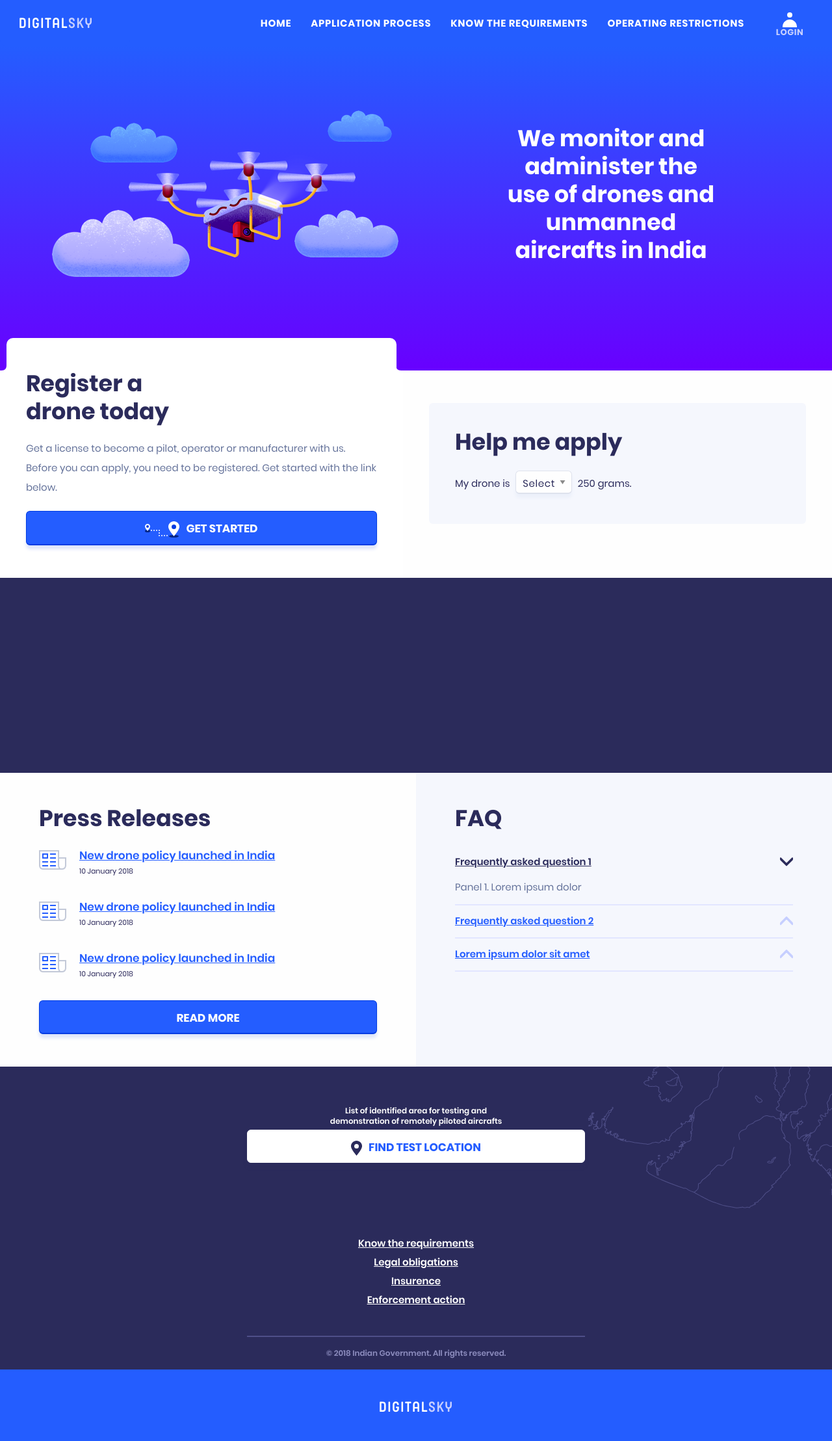
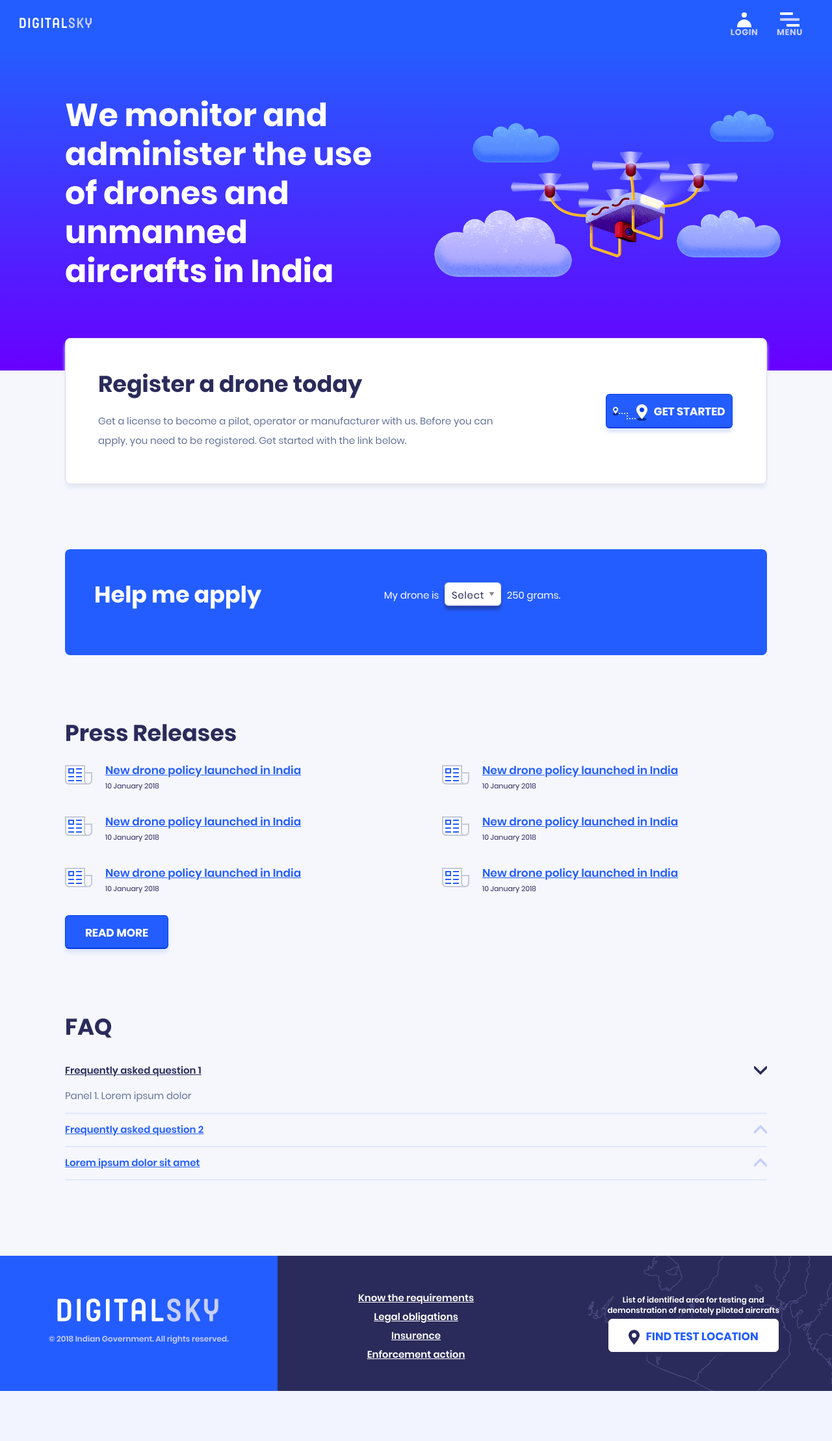
Before and after one commit to ars75/digitalsky-frontend, a PHP site: page / in a window 1280 px wide. Shown: the whole page at 65% size. After the commit the page ends 2140 px from the top, so only its background shows below. Run offline with PHP 8.4, Linux system fonts and the light colour scheme; data that the repository does not hold is empty.

Commit message:
New homepage

```diff
--- a/css/style.css
+++ b/css/style.css
@@ -507,7 +507,7 @@ header.site-header {
     justify-content: center;
     justify-content: start; }
   header.site-header .user-nav, header.site-header .site-nav {
-    float: left;
+    float: right;
     width: 70px;
     height: 100%;
     background: #245DFF;
@@ -817,8 +817,7 @@ footer.site-footer {
       font-size: 17px;
       line-height: 29px;
       margin: 0px;
-      color: #245DFF;
-      text-decoration: underline; }
+      color: #245DFF; }
     #press-releases .article .date {
       color: #2C295B;
       font-family: 'poppinsregular';
@@ -1753,6 +1752,10 @@ footer.site-footer {
     line-height: 40px; } }
 
 @media screen and (min-width: 64em) {
+  .button {
+    display: inline-block; }
+    .button:hover {
+      background: #003BE2; }
   .desktop-site-navigation {
     display: block;
     padding-right: 20px; }
@@ -1786,49 +1789,120 @@ footer.site-footer {
     line-height: 24px;
     padding: 15px 30px; }
   .grid-container {
-    max-width: 600px; }
+    max-width: 1160px; }
   header.site-header {
     background: #245DFF; }
   header.site-header .site-logo {
     width: 200px; }
   .desktop-site-navigation {
     float: right; }
-  header.site-header .user-nav {
+  header.site-header .site-nav {
     float: right;
     border-radius: 0px;
     margin-right: 30px; }
+  header.site-header .user-nav {
+    float: right;
+    border-radius: 0px; }
   #home-intro {
     height: 500px;
     min-height: 500px;
     padding-top: 100px; }
     #home-intro .grid-container {
-      max-width: 75rem; }
+      max-width: 1160px; }
   #home-intro .intro-text .wrap {
-    max-width: auto; }
+    max-width: 100%; }
   #home-intro .intro-text .wrap .type-title-small {
-    font-size: 35px;
-    line-height: 43px; }
+    font-size: 49px;
+    line-height: 60px;
+    text-align: left; }
   #register-drone {
-    float: left;
-    width: calc(50% - 20px); }
+    float: none;
+    width: 100%;
+    background: #F5F7FD; }
+    #register-drone .wrap {
+      padding: 50px 20px;
+      max-width: 1080px;
+      margin: 0 auto;
+      margin-bottom: -50px;
+      border: 1px solid #D9DEED;
+      box-shadow: 0px 6px 5px 0px #E6EAF4;
+      border-radius: 8px; }
+      #register-drone .wrap h2 br {
+        display: none; }
+      #register-drone .wrap p {
+        margin-bottom: 0px; }
+      #register-drone .wrap:after, #register-drone .wrap:before {
+        display: none; }
+    #register-drone .btn-wrap {
+      height: 100%;
+      display: flex;
+      align-items: center;
+      justify-content: center; }
   #help-me-apply {
-    float: left;
-    width: calc(50% + 20px);
-    padding-right: 40px;
-    padding-left: 40px;
-    background: transparent; }
-    #help-me-apply .cell {
-      background: #F5F7FD;
-      padding: 40px;
-      border-radius: 6px; }
+    float: none;
+    width: 100%;
+    margin: 0 auto;
+    background: #F5F7FD; }
+    #help-me-apply .grid-container {
+      max-width: 1080px;
+      border-radius: 8px;
+      background: #245DFF;
+      padding: 50px 20px; }
+    #help-me-apply h2, #help-me-apply p {
+      color: #ffffff; }
+    #help-me-apply select:focus, #help-me-apply select.selected, #help-me-apply select, #help-me-apply .button.button-light-clean {
+      box-shadow: 0px 6px 5px 0px #2442AF; }
   #press-releases {
-    width: 50%;
-    float: left; }
+    width: 100%;
+    background: #F5F7FD; }
+    #press-releases .button {
+      display: inline-block;
+      padding: 12px 30px 8px 30px; }
+    #press-releases .article a:hover {
+      text-decoration: none; }
   #faq {
-    float: left;
-    width: 50%; }
+    width: 100%;
+    padding: 50px 0px 100px 0px; }
   .home-feature {
     height: 300px;
     background: #2B2B5B; }
   .blog-header .share {
-    left: calc(50% - 300px); } }
+    left: calc(50% - 300px); }
+  footer.site-footer:after {
+    content: "";
+    display: block;
+    clear: both; }
+  footer.site-footer .footer-text {
+    display: none; }
+  footer.site-footer .find-test-location {
+    width: 33.333%;
+    float: right;
+    text-align: center;
+    display: flex;
+    align-items: center;
+    justify-content: center; }
+    footer.site-footer .find-test-location .button {
+      padding: 12px 30px 8px 30px; }
+  footer.site-footer .footer-nav {
+    width: 33.333%;
+    float: right;
+    display: flex;
+    align-items: center;
+    justify-content: center; }
+  footer.site-footer .footer-logo {
+    width: 33.333%;
+    float: right;
+    display: flex;
+    align-items: center;
+    justify-content: center; }
+    footer.site-footer .footer-logo img {
+      width: 250px;
+      margin-bottom: 10px; }
+    footer.site-footer .footer-logo p {
+      font-size: 12px;
+      color: #C6CFFF;
+      margin: 0px;
+      display: block;
+      text-align: center;
+      font-family: 'poppinssemibold';
+      font-weight: normal; } }
--- a/css/style.scss
+++ b/css/style.scss
@@ -173,7 +173,7 @@ header.site-header {height: 70px; width: 100%; position: relative; top: 0px; lef
   &.homepage {background: $blue-main;}
   .site-logo {float: left; width: calc(100% - 140px); height: 100%; background: $blue-main; border-radius: 0px 0px 8px 8px; padding-left: 30px; @include absolute-center(); justify-content: start;
   }
-  .user-nav, .site-nav {float: left; width: 70px; height: 100%; background: $blue-main; border-radius: 0px 0px 8px 8px; @include absolute-center(); text-align: center; cursor: pointer;
+  .user-nav, .site-nav {float: right; width: 70px; height: 100%; background: $blue-main; border-radius: 0px 0px 8px 8px; @include absolute-center(); text-align: center; cursor: pointer;
     p {font-family: 'poppinsbold'; margin: 0px; text-transform: uppercase; font-weight: normal; line-height: normal; font-size: 13px; color: #C6CFFF; letter-spacing: 0.58px;}
   }
   .user-nav.dashboard {background: #1940B2;
@@ -277,7 +277,7 @@ footer.site-footer {background-color: $blue-heading; background-image: url("../i
 
 #press-releases {padding: 50px 0px;
   .article {background: url("../img/article.svg"); background-repeat: no-repeat; background-position: top 6px left; padding-left: 62px; margin-bottom: 30px;
-    h4 {@include type-label(); color: $blue-main; text-decoration: underline;}
+    h4 {@include type-label(); color: $blue-main;}
     .date {@include type-regular-small();}
   }
 }
@@ -627,6 +627,11 @@ footer.site-footer {background-color: $blue-heading; background-image: url("../i
 // Large screen and up
 @media screen and (min-width: 64em) {
 
+  .button {display: inline-block;
+    &:hover {background: #003BE2;}
+  }
+
+
   .desktop-site-navigation {display: block; padding-right: 20px;
     ul {
       li {
@@ -640,31 +645,55 @@ footer.site-footer {background-color: $blue-heading; background-image: url("../i
   header.site-header .user-nav.dashboard.open .the-user-navigation {max-width: 400px; left: auto; right: 0px;border-radius: 0px 0px 0px 6px; overflow: hidden;}
   header.site-header .user-nav.dashboard .the-user-navigation ul li a {font-size: 15px; line-height: 24px;    padding: 15px 30px;}
 
-  .grid-container {max-width: 600px;}
+  .grid-container {max-width: 1160px;}
 
   header.site-header {background: #245DFF;}
 
   header.site-header .site-logo {width: 200px;}
   .desktop-site-navigation {float: right;}
-  header.site-header .user-nav {float: right; border-radius: 0px; margin-right: 30px;}
+  header.site-header .site-nav {float: right; border-radius: 0px; margin-right: 30px;}
+  header.site-header .user-nav {float: right; border-radius: 0px;}
 
   #home-intro {height: 500px; min-height: 500px; padding-top: 100px;
-    .grid-container {max-width: 75rem;}
+    .grid-container {max-width: 1160px;}
   }
 
-  #home-intro .intro-text .wrap {max-width: auto;}
-  #home-intro .intro-text .wrap .type-title-small {font-size: 35px; line-height: 43px;}
+  #home-intro .intro-text .wrap {max-width: 100%;}
+  #home-intro .intro-text .wrap .type-title-small {font-size: 49px; line-height: 60px; text-align: left;}
 
-  #register-drone {float: left; width: calc(50% - 20px);
-    .wrap {}
+  #register-drone {float: none; width: 100%; background: #F5F7FD;
+    .wrap {padding: 50px 20px; max-width: 1080px; margin: 0 auto; margin-bottom: -50px; border: 1px solid #D9DEED; box-shadow: 0px 6px 5px 0px #E6EAF4; border-radius: 8px;
+      h2 br {display: none;}
+      p {margin-bottom: 0px;}
+      &:after, &:before {display: none;}
+    }
+    .btn-wrap {height: 100%; @include absolute-center();}
   }
-  #help-me-apply {float: left; width: calc(50% + 20px); padding-right: 40px; padding-left: 40px; background: transparent;
-    .cell {     background: #F5F7FD; padding: 40px; border-radius: 6px;}
+  #help-me-apply {float: none; width: 100%; margin: 0 auto;background: #F5F7FD;
+    .grid-container {max-width: 1080px; border-radius: 8px; background: $blue-main; padding:50px 20px;}
+    h2, p {color: #ffffff;}
+    select:focus, select.selected, select, .button.button-light-clean {box-shadow: 0px 6px 5px 0px #2442AF;}
   }
-  #press-releases {width: 50%; float: left;}
-  #faq {float: left; width: 50%;}
+  #press-releases {width: 100%; background: #F5F7FD;
+    .button {display: inline-block; padding: 12px 30px 8px 30px;}
+    .article a:hover {text-decoration: none;}
+  }
+  #faq {width: 100%; padding: 50px 0px 100px 0px;}
 
   .home-feature {height: 300px; background: $blue-heading;}
 
   .blog-header .share {left: calc(50% - 300px)}
+  footer.site-footer {
+    &:after {content: ""; display: block; clear: both;}
+  }
+  footer.site-footer .footer-text {display: none;}
+  footer.site-footer .find-test-location {width: 33.333%; float: right; text-align: center; @include absolute-center();
+    .button {padding: 12px 30px 8px 30px;}
+  }
+  footer.site-footer .footer-nav {width: 33.333%; float: right; @include absolute-center();}
+  footer.site-footer .footer-logo {width: 33.333%; float: right; @include absolute-center();
+    img {width: 250px; margin-bottom: 10px;}
+    p {font-size: 12px; color: #C6CFFF; margin: 0px; display: block; text-align: center; font-family: 'poppinssemibold'; font-weight: normal;}
+  }
+
 }
--- a/footer.php
+++ b/footer.php
@@ -1,5 +1,5 @@
-  <footer class="site-footer">
-    <div class="find-test-location">
+  <footer class="site-footer" data-equalizer data-equalize-on="medium">
+    <div class="find-test-location" data-equalizer-watch>
       <div class="grid-container">
         <div class="grid-x grid-padding-x">
           <div class="large-12 cell">
@@ -9,7 +9,7 @@
         </div>
       </div>
     </div>
-    <div class="footer-nav">
+    <div class="footer-nav" data-equalizer-watch>
       <div class="grid-container">
         <div class="grid-x grid-padding-x">
           <div class="large-12 cell">
@@ -32,9 +32,10 @@
         </div>
       </div>
     </div>
-    <div class="footer-logo">
+    <div class="footer-logo" data-equalizer-watch>
       <div class="wrap">
         <img src="img/logo.svg" alt="">
+        <p>&copy; 2018 Indian Government. All rights reserved.</p>
       </div>
     </div>
   </footer>
--- a/header.php
+++ b/header.php
@@ -21,6 +21,28 @@ A class "homepage" has to be added only on homepage, as the header has different
         <img src="img/logo.svg" alt="">
       </div>
     </a>
+
+    <div class="site-nav">
+      <div class="wrap">
+        <div class="open-wrap">
+          <img src="img/hambargar.svg" alt="">
+          <p>Menu</p>
+        </div>
+        <div class="close-wrap">
+          <img src="img/hambargar-close.svg" alt="">
+          <p>Close</p>
+        </div>
+
+        <div class="the-site-navigation">
+          <ul>
+            <li><a href="#">Home</a></li>
+            <li><a href="#">Application Process</a></li>
+            <li><a href="#">Know the requirements</a></li>
+            <li><a href="#">Operating restrictions</a></li>
+          </ul>
+        </div>
+      </div>
+    </div>
 
 <!--
 Note:
@@ -95,35 +117,6 @@ User icon will only show up when user is logged in.
 }
 ?>
 
-    <div class="site-nav hide-for-large">
-      <div class="wrap">
-        <div class="open-wrap">
-          <img src="img/hambargar.svg" alt="">
-          <p>Menu</p>
-        </div>
-        <div class="close-wrap">
-          <img src="img/hambargar-close.svg" alt="">
-          <p>Close</p>
-        </div>
 
-        <div class="the-site-navigation">
-          <ul>
-            <li><a href="#">Home</a></li>
-            <li><a href="#">Application Process</a></li>
-            <li><a href="#">Know the requirements</a></li>
-            <li><a href="#">Operating restrictions</a></li>
-          </ul>
-        </div>
-      </div>
-    </div>
-
-    <div class="desktop-site-navigation">
-      <ul class="menu">
-        <li><a href="#">Home</a></li>
-        <li><a href="#">Application Process</a></li>
-        <li><a href="#">Know the requirements</a></li>
-        <li><a href="#">Operating restrictions</a></li>
-      </ul>
-    </div>
 
   </header>
--- a/index.php
+++ b/index.php
@@ -5,12 +5,12 @@ include("header.php"); ?>
   <section id="home-intro">
     <div class="grid-container">
       <div class="grid-x grid-padding-x">
-        <div class="large-6 cell large-order-2 intro-text">
+        <div class="large-6 cell large-order-1 intro-text">
           <div class="wrap">
             <h2 class="type-title-small">We monitor and administer the use of drones and unmanned aircrafts in India</h2>
           </div>
         </div>
-        <div class="large-6 cell large-order-1  illustrations">
+        <div class="large-6 cell large-order-2  illustrations">
           <!-- <img src="img/temp-drone2.png" alt=""> -->
         </div>
       </div>
@@ -21,10 +21,14 @@ include("header.php"); ?>
     <div class="wrap">
       <div class="grid-container">
         <div class="grid-x grid-padding-x">
-          <div class="large-12 cell">
+          <div class="large-8 cell">
             <h2>Register a <br>drone today</h2>
             <p>Get a license to become a pilot, operator or manufacturer with us. Before you can apply, you need to be registered. Get started with the link below.</p>
-            <a href="register.php" class="button"><img src="img/get_started.svg" alt="">Get Started</a>
+          </div>
+          <div class="large-3 large-offset-1 cell">
+            <div class="btn-wrap">
+              <a href="register.php" class="button"><img src="img/get_started.svg" alt="">Get Started</a>
+            </div>
           </div>
         </div>
       </div>
@@ -34,8 +38,10 @@ include("header.php"); ?>
   <section id="help-me-apply">
     <div class="grid-container">
       <div class="grid-x grid-padding-x">
-        <div class="large-12 cell">
+        <div class="large-5 cell">
           <h2>Help me apply</h2>
+        </div>
+        <div class="large-7 cell">
           <p class="question">My drone is
             <select class="drone_weight" name="">
               <option disabled selected value="">Select</option>
@@ -79,18 +85,14 @@ include("header.php"); ?>
 
   <div class="clearfix"></div>
 
-  <div class="home-feature show-for-large">
-
-  </div>
-
-<div class="equalizer" data-equalizer data-equalize-on="large">
-
-  <section id="press-releases" data-equalizer-watch>
+  <section id="press-releases">
     <div class="grid-container">
       <div class="grid-x grid-padding-x">
         <div class="large-12 cell">
           <h2>Press Releases</h2>
+        </div>
 
+        <div class="large-6 cell">
           <div class="article">
             <a href="#"><h4>New drone policy launched in India</h4></a>
             <div class="date">10 January 2018</div>
@@ -108,11 +110,30 @@ include("header.php"); ?>
 
           <a href="#" class="button">Read More</a>
         </div>
+
+        <div class="large-6 cell">
+          <div class="article">
+            <a href="#"><h4>New drone policy launched in India</h4></a>
+            <div class="date">10 January 2018</div>
+          </div>
+
+          <div class="article">
+            <a href="#"><h4>New drone policy launched in India</h4></a>
+            <div class="date">10 January 2018</div>
+          </div>
+
+          <div class="article">
+            <a href="#"><h4>New drone policy launched in India</h4></a>
+            <div class="date">10 January 2018</div>
+          </div>
+
+        </div>
+
       </div>
     </div>
   </section>
 
-  <section id="faq" data-equalizer-watch>
+  <section id="faq">
     <div class="grid-container">
       <div class="grid-x grid-padding-x">
         <div class="large-12 cell">
@@ -143,9 +164,6 @@ include("header.php"); ?>
     </div>
   </section>
 
-</div>
-
-
   <div class="clearfix"></div>
 
 
```
